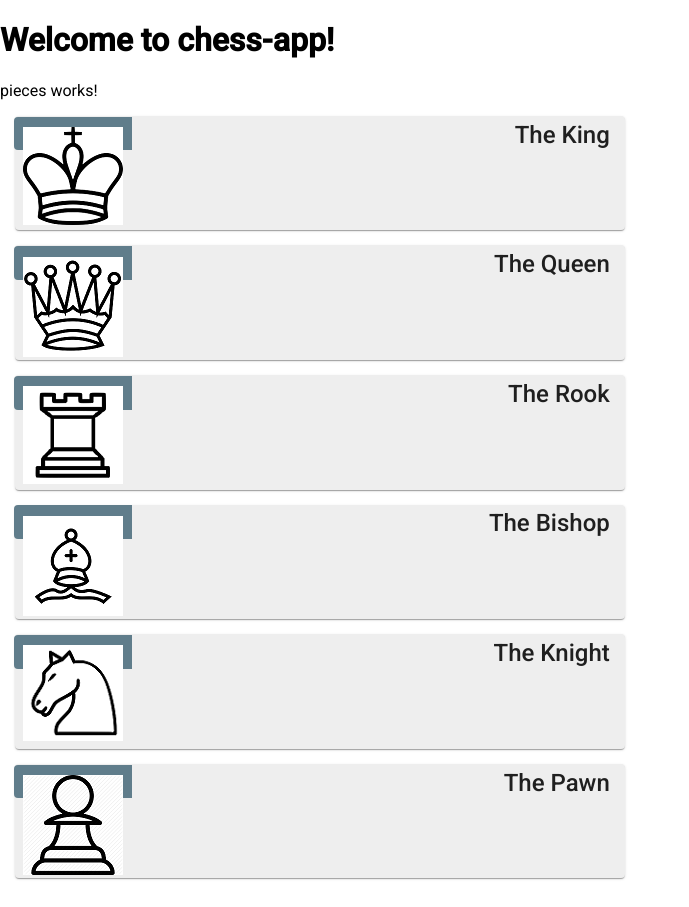
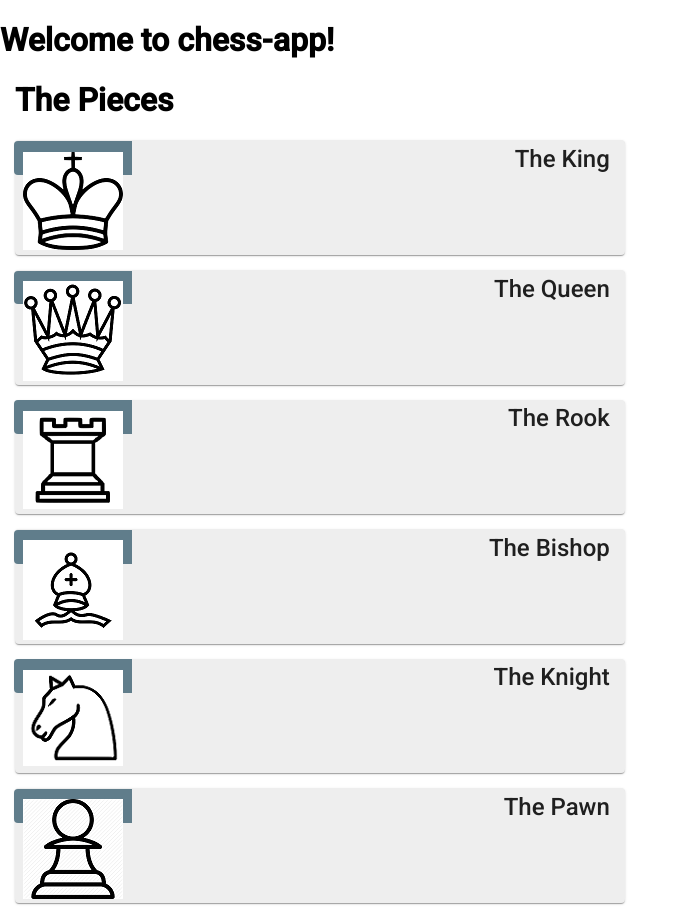
Before and after one commit to colinbarnes01/chess-app, an Angular app in the folder chess-app/: page /pieces in a window 1280 px wide. Shown: the whole page, without its empty margins (0-689 px from the left). Before the commit the page ends 883 px from the top, so only its background shows below. Built offline with nearby package versions, Linux system fonts and the light colour scheme.

Commit message:
header and styling for pieces page

```diff
--- a/chess-app/src/app/pieces/pieces.component.css
+++ b/chess-app/src/app/pieces/pieces.component.css
@@ -1,3 +1,7 @@
+#pieces-header {
+  margin-left: 15px;
+}
+
 .pieces {
   max-width: 50%;
 }
--- a/chess-app/src/app/pieces/pieces.component.html
+++ b/chess-app/src/app/pieces/pieces.component.html
@@ -1,6 +1,4 @@
-<p>
-  pieces works!
-</p>
+<h1 id="pieces-header">The Pieces</h1>
 
 <div class="pieces">
 
```
